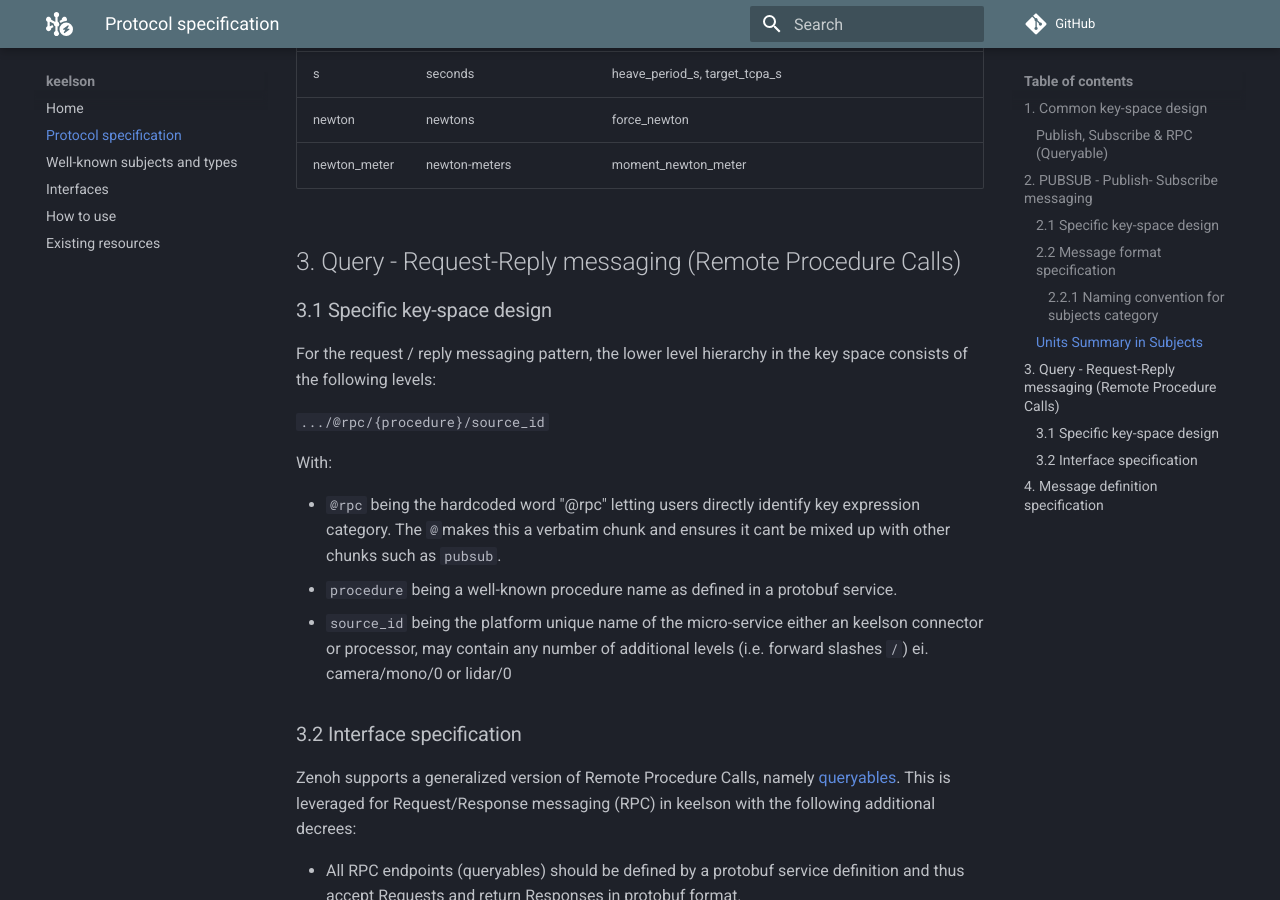
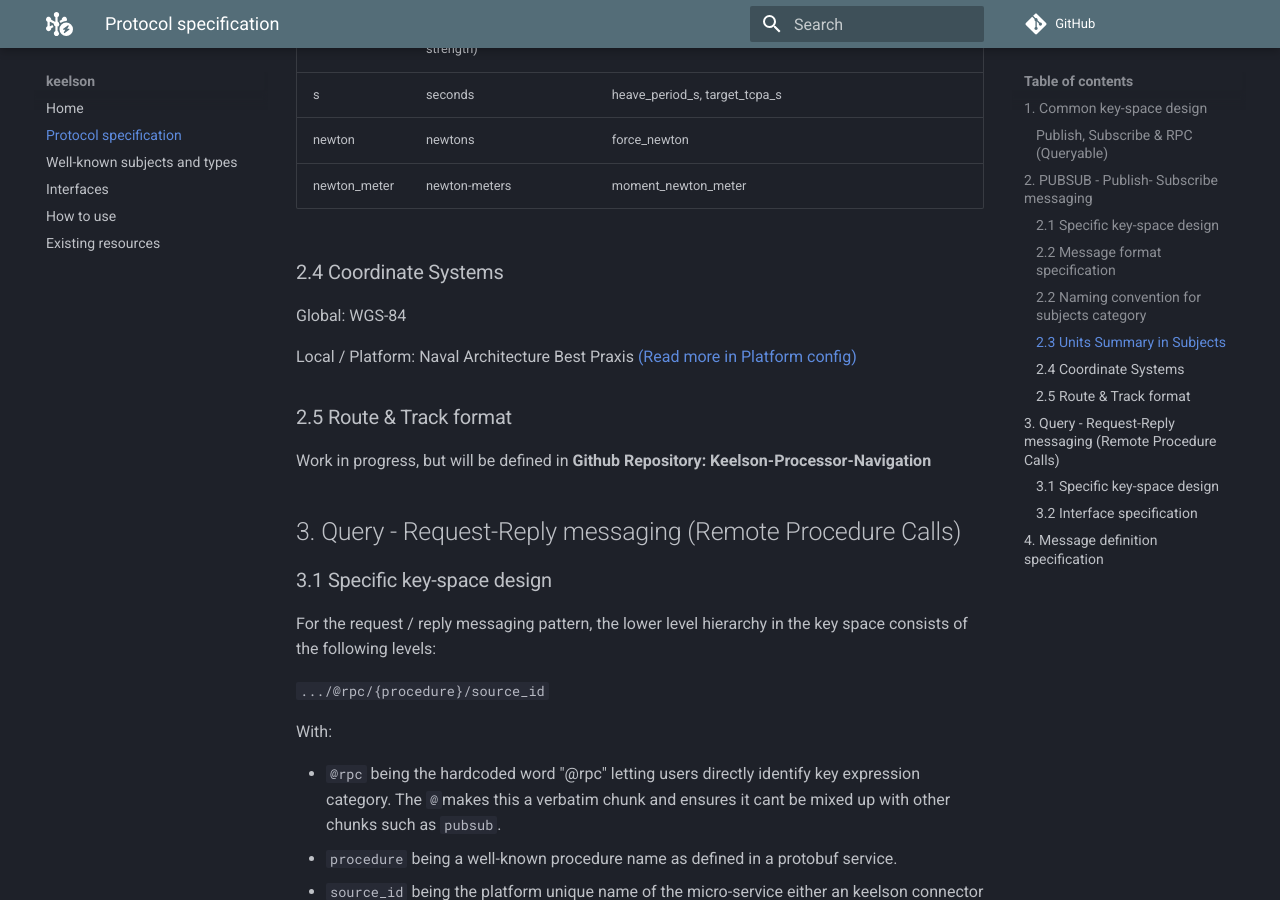
Before and after one commit to RISE-Maritime/keelson, an MkDocs documentation site: the page built from docs/protocol-specification.md, in a window 1280 px wide and 900 px high, scrolled down 3775 px. Built offline with MkDocs 1.6.1 and Material for MkDocs 9.7.7, drawn with Linux system fonts in a browser that asks for light colours; comment, search, counter and statistics services are not loaded; some of the changed text lies outside the part shown.

Commit message:
Config & Route Definition Update

```diff
--- a/docs/protocol-specification.md
+++ b/docs/protocol-specification.md
@@ -57,7 +57,7 @@ The main design principles behind this scheme are:
 * Each (well-known) payload is associated with one or more subjects that describes how to interpret the **information**.
 * Each subject or procedure is part of the key when publishing data to zenoh, refer to the section about [keys](#21-specific-key-space-design), this helps the sender and receiver to put the information into a **context**.
 
-#### 2.2.1 Naming convention for `subject`s category
+### 2.2 Naming convention for `subject`s category
 
 There are three distinct kind of payloads that has to be covered by a naming convention for `subject`s:
 
@@ -67,7 +67,7 @@ There are three distinct kind of payloads that has to be covered by a naming con
 
 In general, [`subjects.yaml`](https://github.com/RISE-Maritime/keelson/messages/subjects.yaml) contains the current well-known subjects and can be regarded as the style-guide to follow.
 
-### Units Summary in Subjects
+### 2.3 Units Summary in Subjects
 | Unit Symbol   | Full Unit Name                  | Example Subjects Using It                                      |
 |--------------|---------------------------------|----------------------------------------------------------------|
 | m            | meter                           | location_fix_accuracy_horizontal_m, draught_mean_m, altitude_msl_m |
@@ -96,6 +96,15 @@ In general, [`subjects.yaml`](https://github.com/RISE-Maritime/keelson/messages/
 | newton       | newtons                          | force_newton                                                   |
 | newton_meter | newton-meters                    | moment_newton_meter                                            |
 
+### 2.4 Coordinate Systems
+
+Global: WGS-84
+
+Local / Platform: Naval Architecture Best Praxis [(Read more in Platform config)](./../connectors/platform/README.md)
+
+### 2.5 Route & Track format
+
+Work in progress, but will be defined in **Github Repository: Keelson-Processor-Navigation**
 
 ## 3. Query - Request-Reply messaging (Remote Procedure Calls)
 
```
Also changed, not shown: connectors/platform/README.md (+52 -8 lines), 4 other files.
